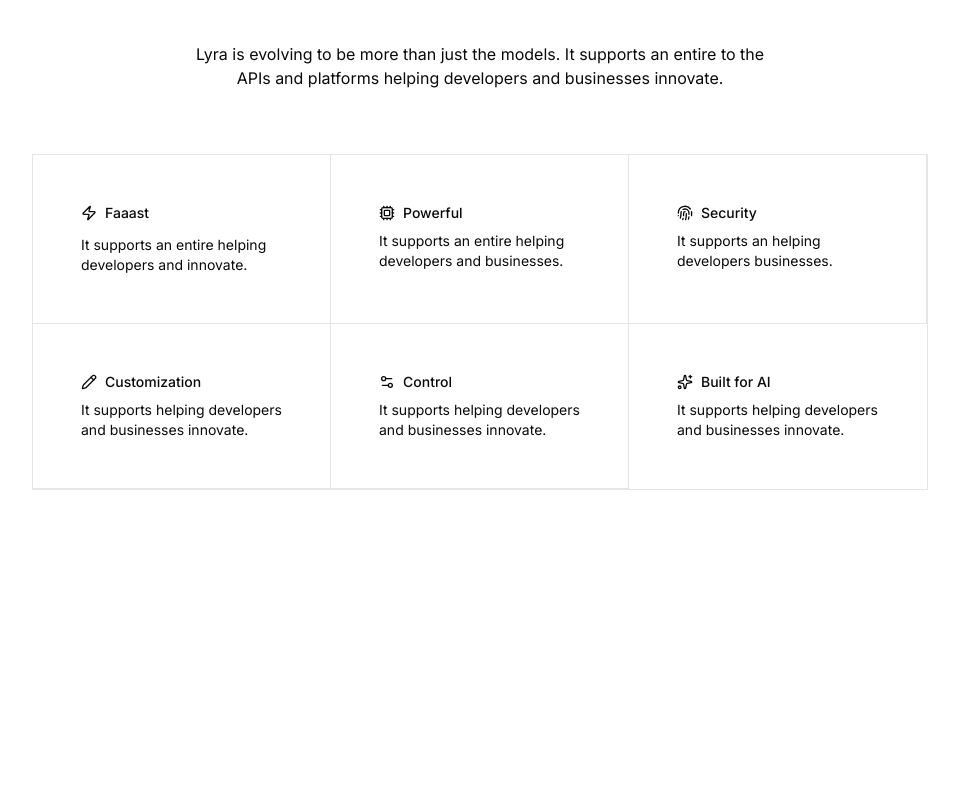
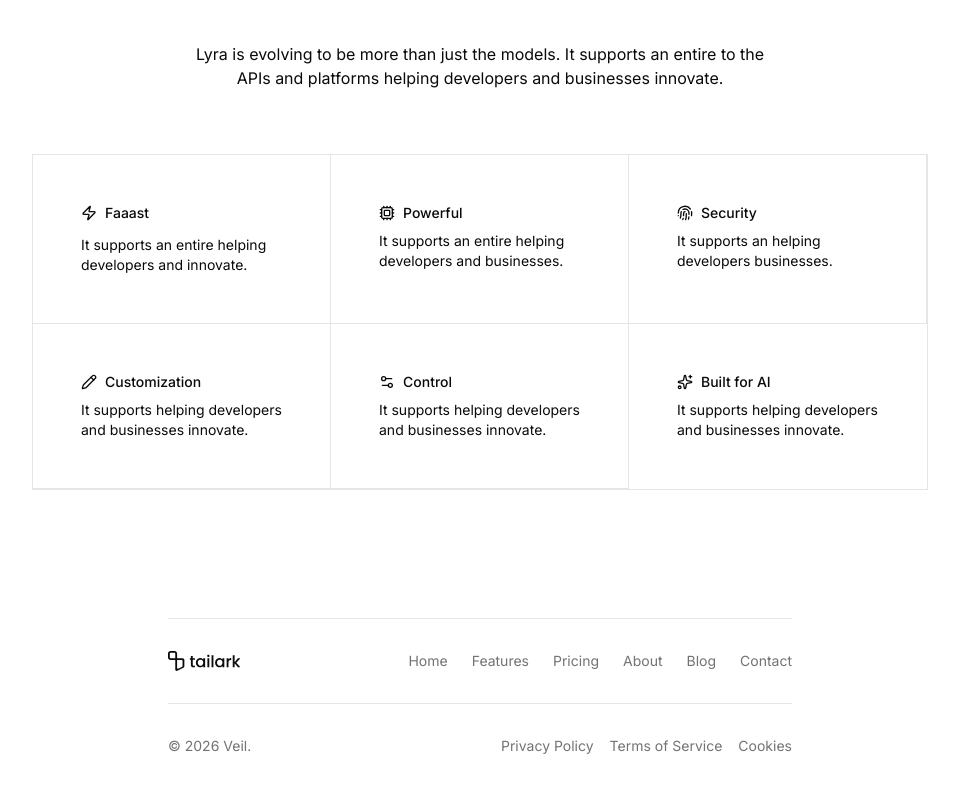
Before and after one commit to arrifat346afs/Descify-wab, a Next.js app: page / in a window 1280 px wide. Shown: the part 1361-2154 px from the top of the page, without its empty margins (160-1119 px from the left). Before the commit the page ends 1931 px from the top, so only its background shows below. Built offline with nearby package versions, Linux system fonts and the light colour scheme.

Commit message:
feat(page): Add Footer component to main page

```diff
--- a/app/page.tsx
+++ b/app/page.tsx
@@ -1,6 +1,7 @@
 // import { Button } from "@/components/ui/button"
 
 import Features from "@/components/features-4";
+import Footer from "@/components/footer-3";
 import HeroSection from "@/components/hero-section";
 
 export default function Page() {
@@ -8,6 +9,7 @@ export default function Page() {
     <div>
        <HeroSection />
        <Features />
+       <Footer />
     </div>
   )
 }
--- /dev/null
+++ b/components/footer-3.tsx
@@ -0,0 +1,59 @@
+import Link from 'next/link'
+import { Logo } from '@/components/logo'
+
+const links = [
+    { label: 'Home', href: '#' },
+    { label: 'Features', href: '#' },
+    { label: 'Pricing', href: '#' },
+    { label: 'About', href: '#' },
+    { label: 'Blog', href: '#' },
+    { label: 'Contact', href: '#' },
+]
+
+export default function Footer() {
+    return (
+        <footer className="bg-background @container py-12">
+            <div className="mx-auto max-w-2xl px-6">
+                <div className="border-y py-8">
+                    <div className="@xl:flex-row @xl:items-center flex flex-col gap-6">
+                        <Link
+                            href="/"
+                            aria-label="home">
+                            <Logo className="h-5 w-fit" />
+                        </Link>
+                        <nav className="@xl:ml-auto flex flex-wrap gap-x-6 gap-y-2">
+                            {links.map((link) => (
+                                <Link
+                                    key={link.label}
+                                    href={link.href}
+                                    className="text-muted-foreground hover:text-foreground text-sm transition-colors">
+                                    {link.label}
+                                </Link>
+                            ))}
+                        </nav>
+                    </div>
+                </div>
+                <div className="@xl:flex-row @xl:justify-between flex flex-col-reverse gap-4 pt-8">
+                    <p className="text-muted-foreground text-sm">&copy; {2026} Veil.</p>
+                    <div className="flex flex-wrap gap-4">
+                        <Link
+                            href="#"
+                            className="text-muted-foreground hover:text-foreground text-sm transition-colors">
+                            Privacy Policy
+                        </Link>
+                        <Link
+                            href="#"
+                            className="text-muted-foreground hover:text-foreground text-sm transition-colors">
+                            Terms of Service
+                        </Link>
+                        <Link
+                            href="#"
+                            className="text-muted-foreground hover:text-foreground text-sm transition-colors">
+                            Cookies
+                        </Link>
+                    </div>
+                </div>
+            </div>
+        </footer>
+    )
+}
--- a/components/logo.tsx
+++ b/components/logo.tsx
@@ -1,9 +1,9 @@
-import { cn } from '../lib/utils'
+import { cn } from '@/lib/utils'
 
-export const Logo = ({ className, uniColor }: { className?: string; uniColor?: boolean }) => {
+export const Logo = ({ className, uniColor = true }: { className?: string; uniColor?: boolean }) => {
     return (
         <svg
-            className={cn('text-foreground h-6 w-full', className)}
+            className={cn('text-foreground h-5 w-full', className)}
             viewBox="0 0 797 220"
             fill="none"
             xmlns="http://www.w3.org/2000/svg">
@@ -39,7 +39,7 @@ export const Logo = ({ className, uniColor }: { className?: string; uniColor?: b
 export const LogoIcon = ({ className, uniColor }: { className?: string; uniColor?: boolean }) => {
     return (
         <svg
-            className={cn('size-6', className)}
+            className={cn('size-5', className)}
             viewBox="0 0 180 220"
             fill="none"
             xmlns="http://www.w3.org/2000/svg">
```
